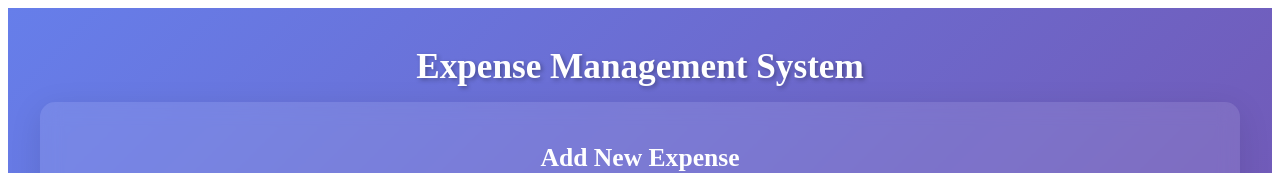
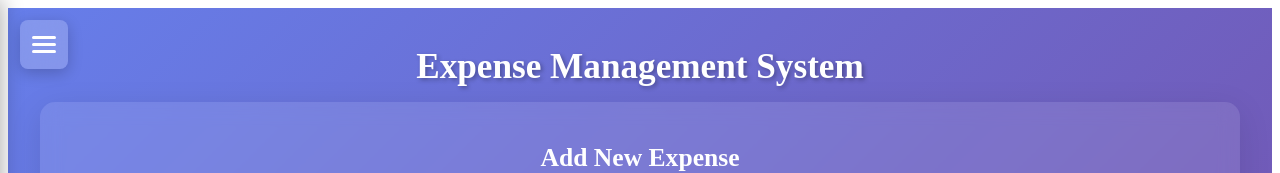
Before and after one commit to Dunemaster/expense, a React (Create React App) app in the folder frontend/: page / in a window 1280 px wide. Shown: the top 173 px of the page. Built offline with nearby package versions, Linux system fonts and the light colour scheme; no server answers.

Commit message:
Added a menu

```diff
--- a/frontend/public/index.html
+++ b/frontend/public/index.html
@@ -6,9 +6,9 @@
     <meta name="theme-color" content="#000000" />
     <meta
       name="description"
-      content="Expense Management System"
+      content="Home Finance"
     />
-    <title>Expense Management</title>
+    <title>Home Finance</title>
   </head>
   <body>
     <noscript>You need to enable JavaScript to run this app.</noscript>
--- a/frontend/src/App.css
+++ b/frontend/src/App.css
@@ -2,6 +2,7 @@
   text-align: center;
   min-height: 100vh;
   background: linear-gradient(135deg, #667eea 0%, #764ba2 100%);
+  position: relative;
 }
 
 .App-header {
--- a/frontend/src/App.js
+++ b/frontend/src/App.js
@@ -1,5 +1,6 @@
 import React, { useState, useEffect } from 'react';
 import './App.css';
+import './components/Menu.css';
 
 // Get API base URL from environment variable with fallback
 const API_BASE_URL = process.env.REACT_APP_API_BASE_URL || 'http://localhost:8080/api';
@@ -24,6 +25,7 @@ function App() {
     endDate: new Date().toISOString().slice(0, 10)     // Today's date in YYYY-MM-DD format
   });
   const [quickFilter, setQuickFilter] = useState('today');
+  const [isMenuOpen, setIsMenuOpen] = useState(false);
 
   // Load expenses when component mounts or date filter changes
   useEffect(() => {
@@ -285,6 +287,34 @@ function App() {
 
   return (
     <div className="App">
+      {/* Hamburger Menu Button */}
+      <button
+        className="hamburger-button"
+        onClick={() => setIsMenuOpen(!isMenuOpen)}
+        aria-label="Toggle menu"
+      >
+        <div className="hamburger-line"></div>
+        <div className="hamburger-line"></div>
+        <div className="hamburger-line"></div>
+      </button>
+
+      {/* Side Menu */}
+      <nav className={`side-menu ${isMenuOpen ? 'open' : ''}`}>
+        <div className="menu-item active" title="Main">
+          <svg width="24" height="24" viewBox="0 0 24 24" fill="currentColor">
+            <path d="M10 20v-6h4v6h5v-8h3L12 3 2 12h3v8z"/>
+          </svg>
+        </div>
+      </nav>
+
+      {/* Menu Overlay */}
+      {isMenuOpen && (
+        <div
+          className="menu-overlay"
+          onClick={() => setIsMenuOpen(false)}
+        ></div>
+      )}
+
       <header className="App-header">
         <h1>Expense Management System</h1>
 
--- /dev/null
+++ b/frontend/src/components/Menu.css
@@ -0,0 +1,92 @@
+/* Hamburger Menu Styles */
+.hamburger-button {
+  position: fixed;
+  top: 20px;
+  left: 20px;
+  z-index: 1001;
+  background: rgba(255, 255, 255, 0.2);
+  border: none;
+  border-radius: 8px;
+  padding: 12px;
+  cursor: pointer;
+  backdrop-filter: blur(10px);
+  box-shadow: 0 4px 15px rgba(0,0,0,0.2);
+  transition: all 0.3s ease;
+}
+
+.hamburger-button:hover {
+  background: rgba(255, 255, 255, 0.3);
+  transform: scale(1.05);
+}
+
+.hamburger-line {
+  width: 24px;
+  height: 3px;
+  background: white;
+  margin: 4px 0;
+  border-radius: 2px;
+  transition: all 0.3s ease;
+}
+
+/* Side Menu Styles */
+.side-menu {
+  position: fixed;
+  top: 0;
+  left: -80px;
+  width: 80px;
+  height: 100vh;
+  background: rgba(255, 255, 255, 0.15);
+  backdrop-filter: blur(15px);
+  box-shadow: 2px 0 20px rgba(0,0,0,0.3);
+  z-index: 1000;
+  transition: left 0.3s ease;
+  display: flex;
+  flex-direction: column;
+  align-items: center;
+  padding-top: 80px;
+}
+
+.side-menu.open {
+  left: 0;
+}
+
+.menu-item {
+  width: 50px;
+  height: 50px;
+  display: flex;
+  align-items: center;
+  justify-content: center;
+  margin: 10px 0;
+  border-radius: 12px;
+  cursor: pointer;
+  transition: all 0.3s ease;
+  color: rgba(255, 255, 255, 0.8);
+}
+
+.menu-item:hover {
+  background: rgba(255, 255, 255, 0.2);
+  color: white;
+  transform: scale(1.1);
+}
+
+.menu-item.active {
+  background: rgba(255, 255, 255, 0.3);
+  color: white;
+  box-shadow: 0 4px 15px rgba(0,0,0,0.2);
+}
+
+.menu-item svg {
+  transition: all 0.3s ease;
+}
+
+/* Menu Overlay */
+.menu-overlay {
+  position: fixed;
+  top: 0;
+  left: 0;
+  width: 100vw;
+  height: 100vh;
+  background: rgba(0, 0, 0, 0.3);
+  z-index: 999;
+  backdrop-filter: blur(2px);
+}
```
